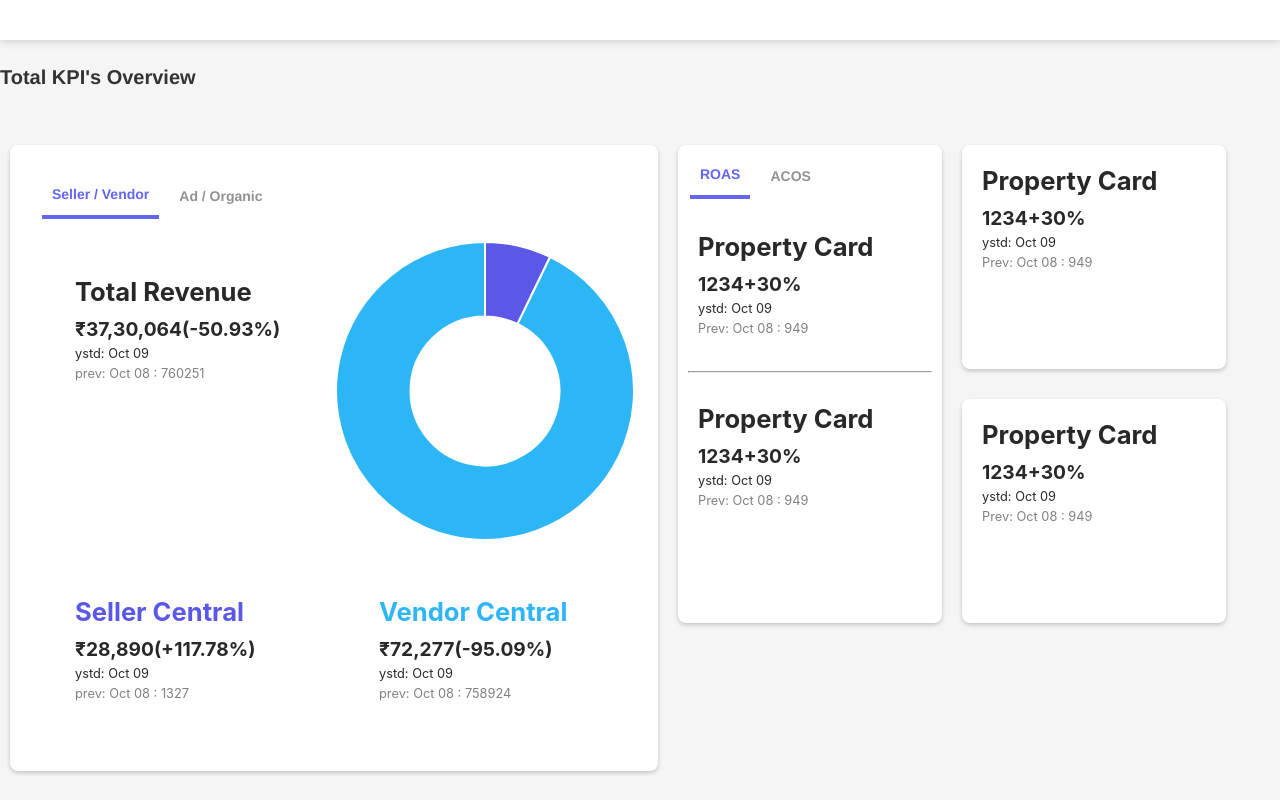
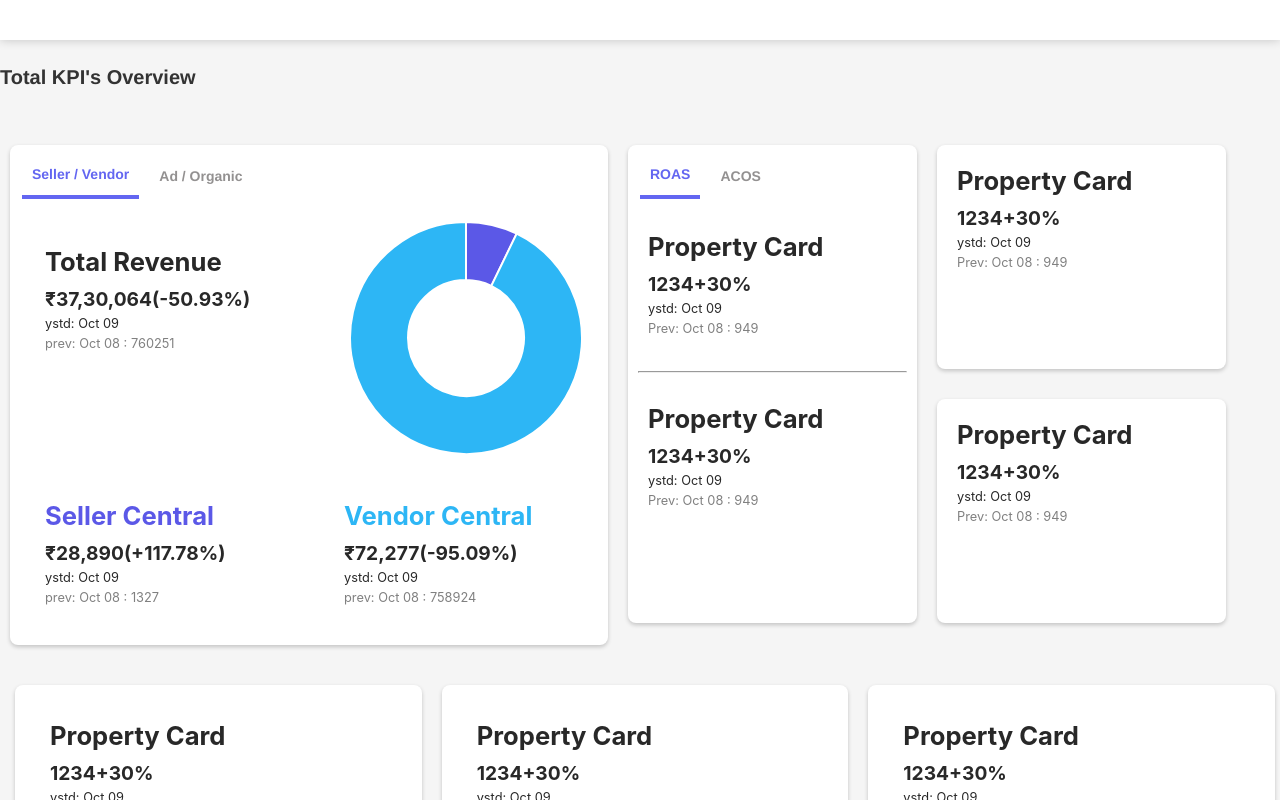
Before and after one commit to priyadav21/device-responsive-web-page, a React (Create React App) app: page / in a window 1280 px wide. Shown: the top 800 px of the page. Built offline with nearby package versions, Linux system fonts and the light colour scheme.

Commit message:
corrected chart size

```diff
--- a/src/Styles.css
+++ b/src/Styles.css
@@ -89,7 +89,7 @@ hr {
 .summary {
   /* flex: 1; */
   width: 50%;
-  padding: 20px;
+  /* padding: 20px; */
   margin: 5px;
   margin-right: 15px;
 }
@@ -103,7 +103,6 @@ hr {
 }
 
 .card-holder {
-  margin: 10px;
   padding: 15px;
   width: 50%;
   /*height: 50%; */
@@ -111,7 +110,8 @@ hr {
 
 .chart-holder {
   padding: 10px;
-  width: 50%;
+  width: 14.625rem;
+height: 14.625rem;
 }
 
 .side-cards {
```
